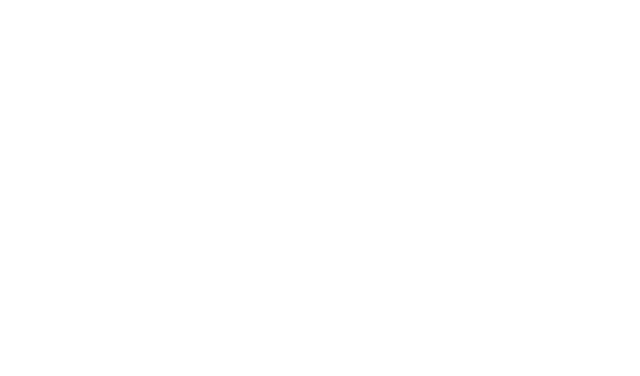
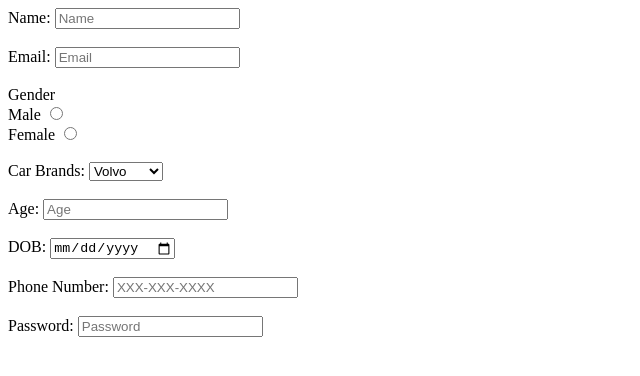
Before and after one commit to acciojob/signup-form-car-Sriku010203, a website: page main.html in a window 1280 px wide. Shown: the whole page, without its empty margins (0-640 px from the left). Drawn offline with Linux system fonts and the light colour scheme.

Commit message:
created a submission

```diff
--- a/main.html
+++ b/main.html
@@ -7,6 +7,55 @@
 </head>
 
 <body>
+	<form method="post">
+		<label for="name">Name:</label>
+		<input type="text" id="name" placeholder="Name" required>
+		<br>
+		<br>
+		<label for="email">Email:</label>
+		<input type="email" id="email" placeholder="Email" required>
+		<br>
+		<br>
+		<label for ="gender_m, gender_f">Gender</label>
+		<br>
+		<label>Male</label>
+		<input type="radio" id="gender_m, gender_f" required>
+		<br>
+		<label>Female</label>
+		<input type="radio" id="gender_m, gender_f" required>
+		<br>
+		<br>
+		<label for="CarBrands">Car Brands:</label>
+		<select id="Cars" aria-required >
+			<option >Volvo</option>
+			<option>Telsa</option>
+			<option>Mustang</option>
+			<option>BMW</option>
+		</select>
+		<br>
+		<br>
+		<label for="age">Age:</label>
+		<input type="number" id="age" placeholder="Age" required>
+		<br>
+		<br>
+		<label for="dob">DOB:</label>
+		<input type="date" id="dob" required>
+		<br>
+		<br>
+		<label for="tel">Phone Number:</label>
+		<input type="tel" id="tel" placeholder="XXX-XXX-XXXX">
+		<br>
+		<br>
+		<label for ="password">Password:</label>
+		<input type="password" id="password" placeholder="Password" required>
+		<br>
+		<br>
+
+
+
+
+
+
 	<!-- the entire body must be written by student -->
     <script type="text/javascript" src="./script.js">
 </script>
```
